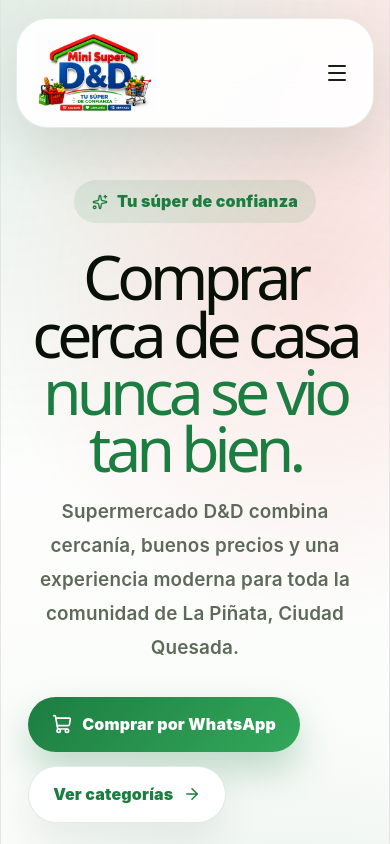
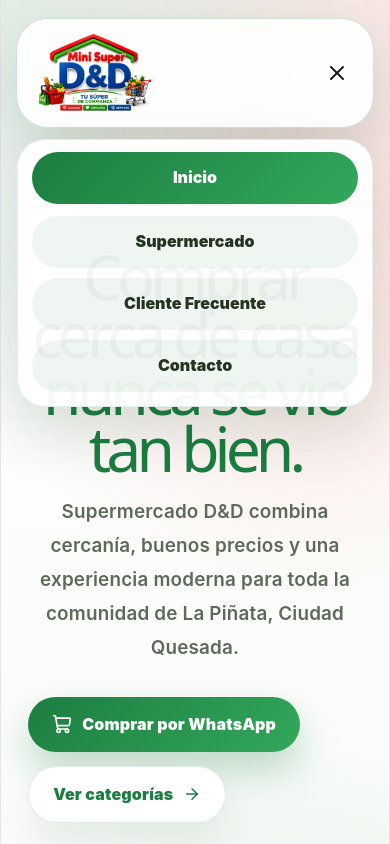
Before and after one commit to jgartavia-sketch/super-dyd-front, a React (Vite) app: page / in a window 390 px wide. Both pictures are taken after a click on the button 337 px from the left and 73 px from the top of the page. Shown: the top 844 px of the page. Built offline with nearby package versions, Linux system fonts and the light colour scheme.

Commit message:
Fix mobile navbar menu

```diff
--- a/src/components/layout/Navbar.jsx
+++ b/src/components/layout/Navbar.jsx
@@ -1,7 +1,10 @@
+import { useState } from "react";
 import logo from "../../assets/branding/logo.png";
-import { Menu } from "lucide-react";
+import { Menu, X } from "lucide-react";
 
 export default function Navbar({ activeSection, setActiveSection }) {
+  const [isMobileMenuOpen, setIsMobileMenuOpen] = useState(false);
+
   const goToSection = (section) => {
     window.scrollTo({
       top: 0,
@@ -9,10 +12,11 @@
     });
 
     setActiveSection(section);
+    setIsMobileMenuOpen(false);
   };
 
   return (
-    <header className="navbar">
+    <header className={`navbar ${isMobileMenuOpen ? "mobile-open" : ""}`}>
       <button
         className="brand"
         type="button"
@@ -55,9 +59,52 @@
         </button>
       </nav>
 
-      <button className="mobile-menu" type="button">
-        <Menu size={24} />
+      <button
+        className="mobile-menu"
+        type="button"
+        aria-label={isMobileMenuOpen ? "Cerrar menú" : "Abrir menú"}
+        onClick={() => setIsMobileMenuOpen((current) => !current)}
+      >
+        {isMobileMenuOpen ? <X size={24} /> : <Menu size={24} />}
       </button>
+
+      {isMobileMenuOpen && (
+        <nav className="mobile-nav-links">
+          <button
+            type="button"
+            className={activeSection === "inicio" ? "active-link" : ""}
+            onClick={() => goToSection("inicio")}
+          >
+            Inicio
+          </button>
+
+          <button
+            type="button"
+            className={activeSection === "supermercado" ? "active-link" : ""}
+            onClick={() => goToSection("supermercado")}
+          >
+            Supermercado
+          </button>
+
+          <button
+            type="button"
+            className={
+              activeSection === "cliente-frecuente" ? "active-link" : ""
+            }
+            onClick={() => goToSection("cliente-frecuente")}
+          >
+            Cliente Frecuente
+          </button>
+
+          <button
+            type="button"
+            className={activeSection === "contacto" ? "active-link" : ""}
+            onClick={() => goToSection("contacto")}
+          >
+            Contacto
+          </button>
+        </nav>
+      )}
     </header>
   );
 }
--- a/src/styles/global.css
+++ b/src/styles/global.css
@@ -112,6 +112,42 @@
   background: transparent;
   color: #162015;
   cursor: pointer;
+}
+
+.mobile-nav-links {
+  position: absolute;
+  top: calc(100% + 12px);
+  left: 0;
+  right: 0;
+  display: grid;
+  gap: 10px;
+  padding: 14px;
+  border: 1px solid rgba(28, 125, 65, 0.12);
+  border-radius: 28px;
+  background: rgba(255, 255, 255, 0.96);
+  backdrop-filter: blur(18px);
+  box-shadow: 0 24px 60px rgba(12, 48, 24, 0.14);
+}
+
+.mobile-nav-links button {
+  width: 100%;
+  min-height: 52px;
+  padding: 0 18px;
+  border: 0;
+  border-radius: 999px;
+  color: #243322;
+  background: rgba(28, 125, 65, 0.07);
+  cursor: pointer;
+  font-weight: 950;
+  text-align: center;
+  transition: transform 0.25s ease, background 0.25s ease, color 0.25s ease;
+}
+
+.mobile-nav-links button:hover,
+.mobile-nav-links button.active-link {
+  color: #ffffff;
+  background: linear-gradient(135deg, #1c7d41, #33a85b);
+  transform: translateY(-2px);
 }
 
 /* HERO */
@@ -1274,7 +1310,16 @@
   }
 
   .mobile-menu {
+    position: relative;
+    z-index: 3;
     display: inline-flex;
+    align-items: center;
+    justify-content: center;
+  }
+
+  .navbar.mobile-open {
+    border-color: rgba(28, 125, 65, 0.22);
+    box-shadow: 0 26px 70px rgba(12, 48, 24, 0.16);
   }
 
   .hero-section {
```
